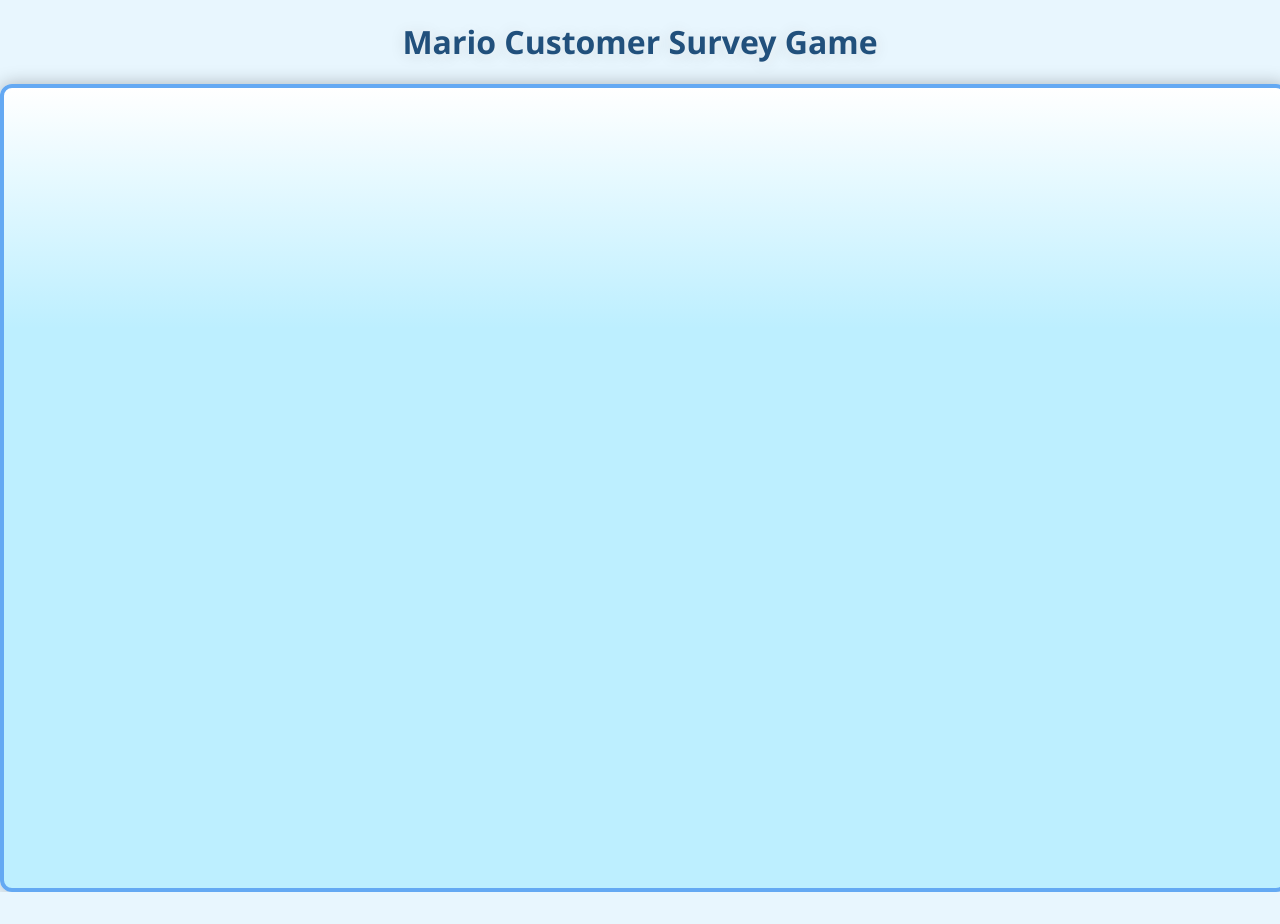
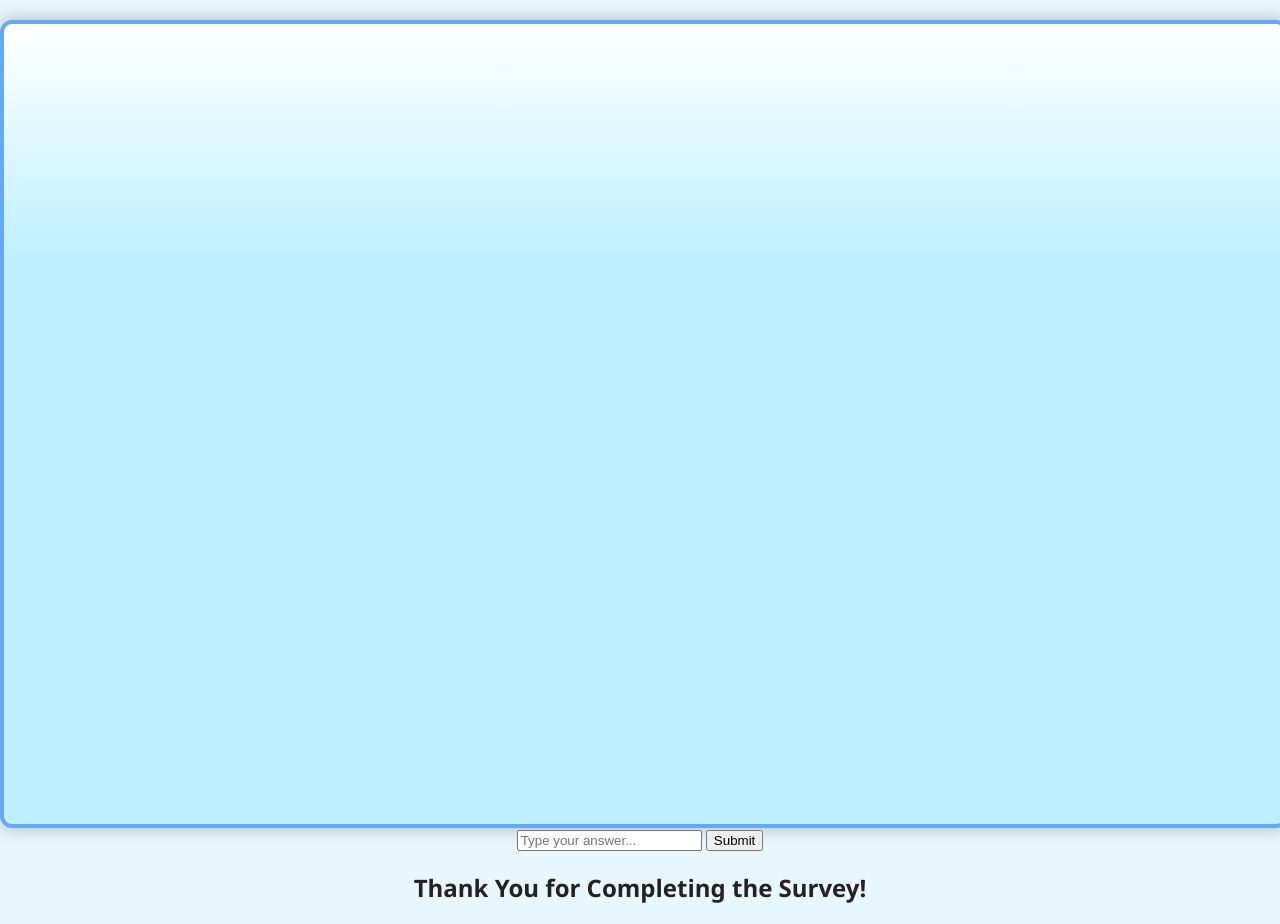
Before and after one commit to richa27gpt/Customer-Survey, a plain HTML site: page index.html in a window 1280 px wide. Before the commit the page ends 892 px from the top, so only its background shows below. Drawn offline with Linux system fonts and the light colour scheme.

Commit message:
Update index.html

```diff
--- a/index.html
+++ b/index.html
@@ -2,20 +2,19 @@
 <html lang="en">
 <head>
     <meta charset="UTF-8">
-    <title>Mario Customer Survey Game</title>
+    <title>Mario Survey Game</title>
     <link rel="stylesheet" href="style.css">
 </head>
 <body>
-    <h1>Mario Customer Survey Game</h1>
-    <canvas id="gameCanvas" width="900" height="400"></canvas>
-    <div id="gamePrompt" class="hidden">
-        <div id="promptText"></div>
-        <input type="text" id="promptInput" />
-        <button id="promptBtn">Submit</button>
+    <canvas id="gameCanvas" width="920" height="420"></canvas>
+    <div id="openEndedPrompt" class="hidden">
+        <div id="promptQuestion"></div>
+        <input type="text" id="promptInput" placeholder="Type your answer..."/>
+        <button id="promptSubmit">Submit</button>
     </div>
-    <div id="thankyou" class="hidden">
-        <h2>Thank you for playing and completing the survey!</h2>
-        <pre id="answers"></pre>
+    <div id="thankYou" class="hidden">
+        <h2>Thank You for Completing the Survey!</h2>
+        <pre id="surveyResult"></pre>
     </div>
     <script src="script.js"></script>
 </body>
```
